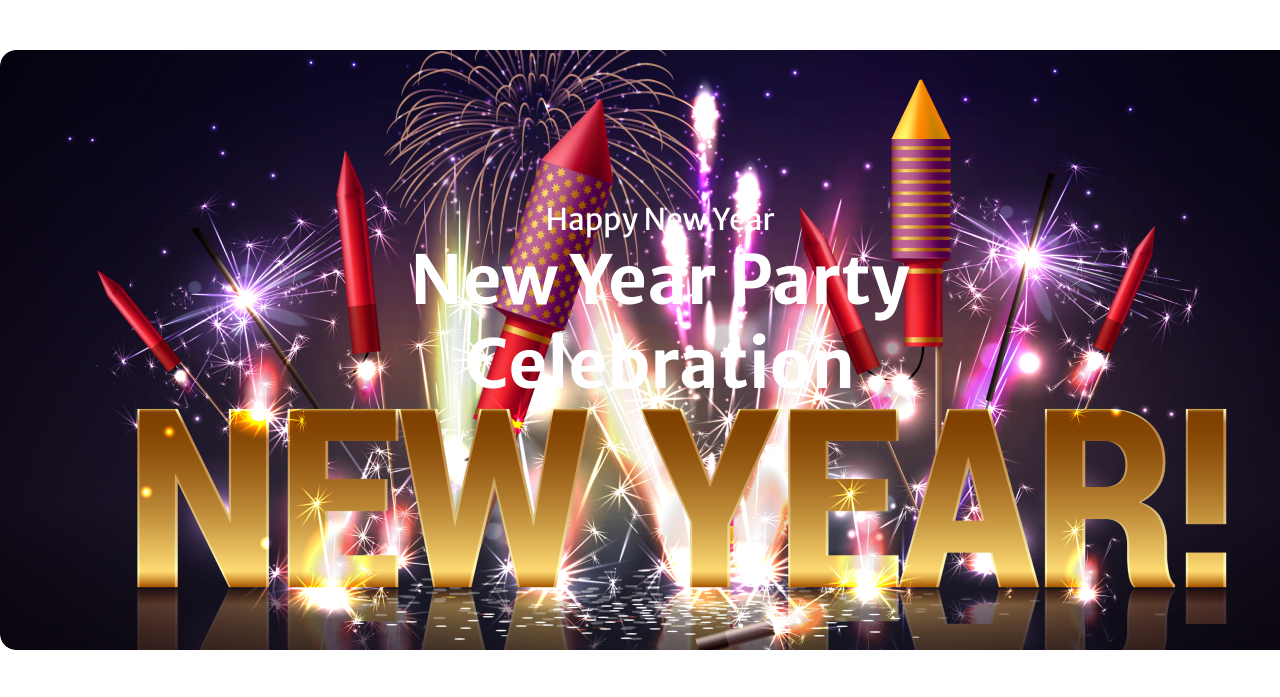
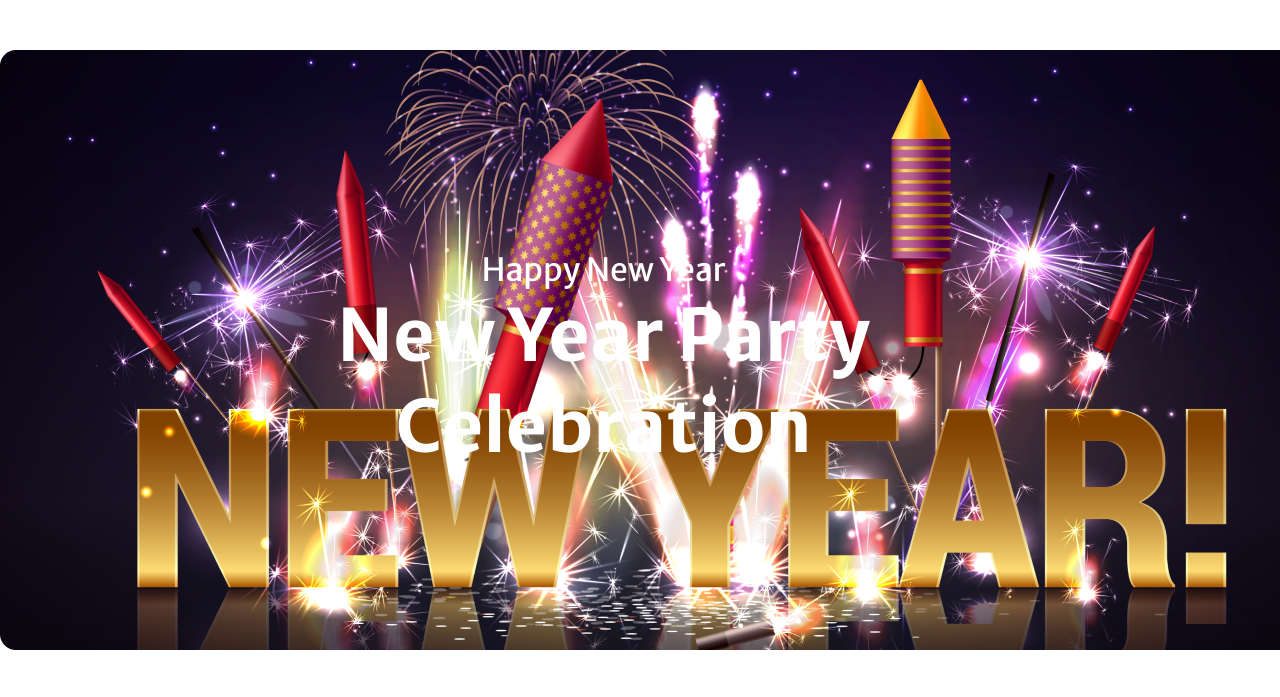
Before and after one commit to mdjasim97/New-Year-protfolio-html-css, a plain HTML site: page index.html in a window 1280 px wide. Shown: the top 697 px of the page. Drawn offline with Linux system fonts and the light colour scheme.

Commit message:
banar image edit

```diff
--- a/index.css
+++ b/index.css
@@ -17,29 +17,33 @@
 /* Banner Section Style Code Start Here */
 
 .banner-sec{
-    background-image: url("/images/Banner-Image.png");
     width: 1320px;
     height: 600px;
-    color: white;
-    padding: 150px;
-    border-radius: 16px;
+    position: relative;
     font-family: 'Merriweather Sans', sans-serif;
     margin: 50px auto;
+}
+
+.banner-text{
+    position: absolute;
+    top: 200px;
+    color: white;
+    right: 450px;
 }
 
 
 .wish-year{
     color: #FFF;
     text-align: center;
-    font-size: 30px;
+    font-size: 32px;
     font-style: normal;
     font-weight: 400;
 }
 
 .wish-title{
     color: #FFF;
+    font-size: 72px;
     text-align: center;
-    font-size: 45px;
     font-style: normal;
     font-weight: 700;
 }
@@ -57,13 +61,13 @@
 .discount-sec{
     width: 800px;
     height: auto;
-    margin: 50px auto;
+    margin: 100px auto;
 }
 
 .discount-rate{
     color: #F00;
     text-align: center;
-    font-family: Inter;
+    font-family: 'Inter';
     font-size: 88px;
     font-style: normal;
     font-weight: 700;
--- a/index.html
+++ b/index.html
@@ -13,11 +13,12 @@
     <!-- banner Section code Start Here -->
     <header>
         <section class="banner-sec">
-                <h3 class="wish-year">Happy New Year</h3>
-                <div class="wish-title">
-                    <h1 >New Year Party <br>Celebration</h1>
+            <img src="/images/Banner-Image.png" alt="">
+
+                <div class="banner-text">
+                    <h3 class="wish-year">Happy New Year</h3>
+                    <h1 class="wish-title">New Year Party <br>Celebration</h1>
                 </div>
-            </div>
         </section>
     </header>
     <!-- Banner Section Code End Here -->
```
